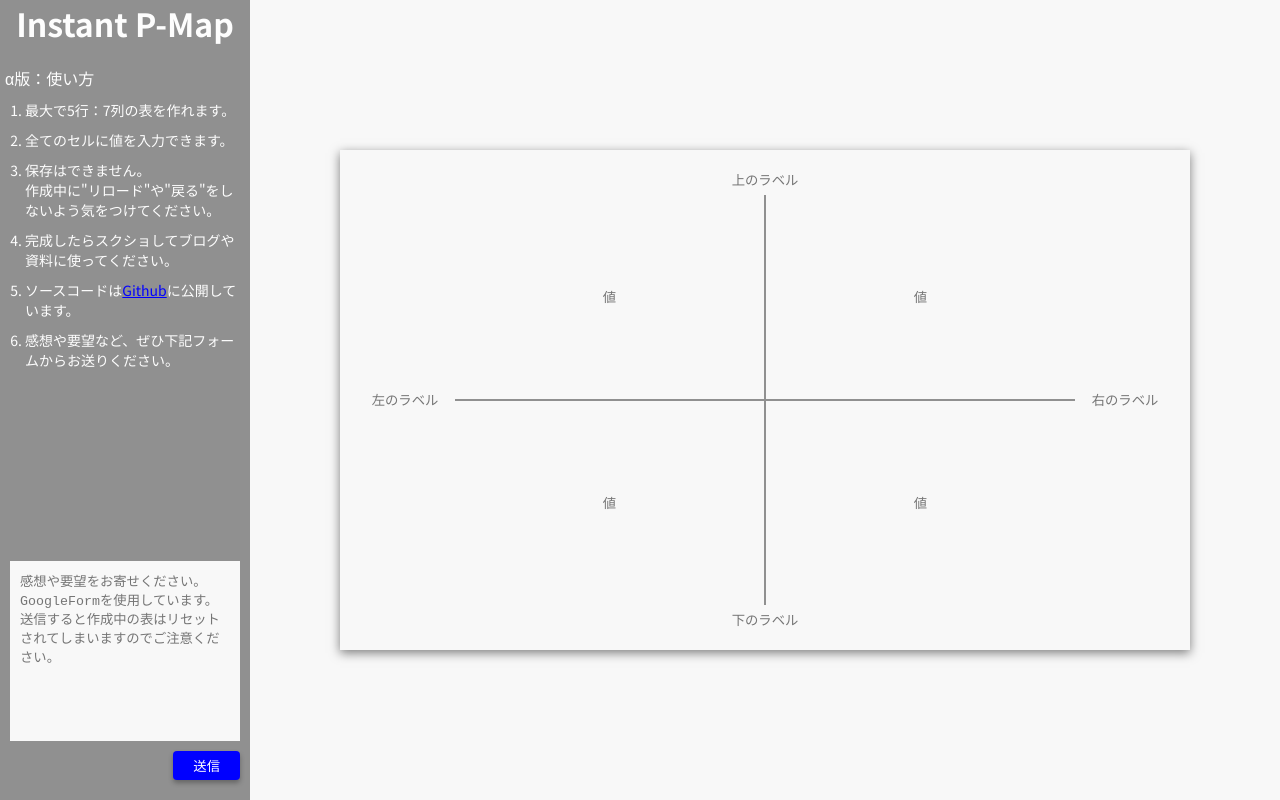
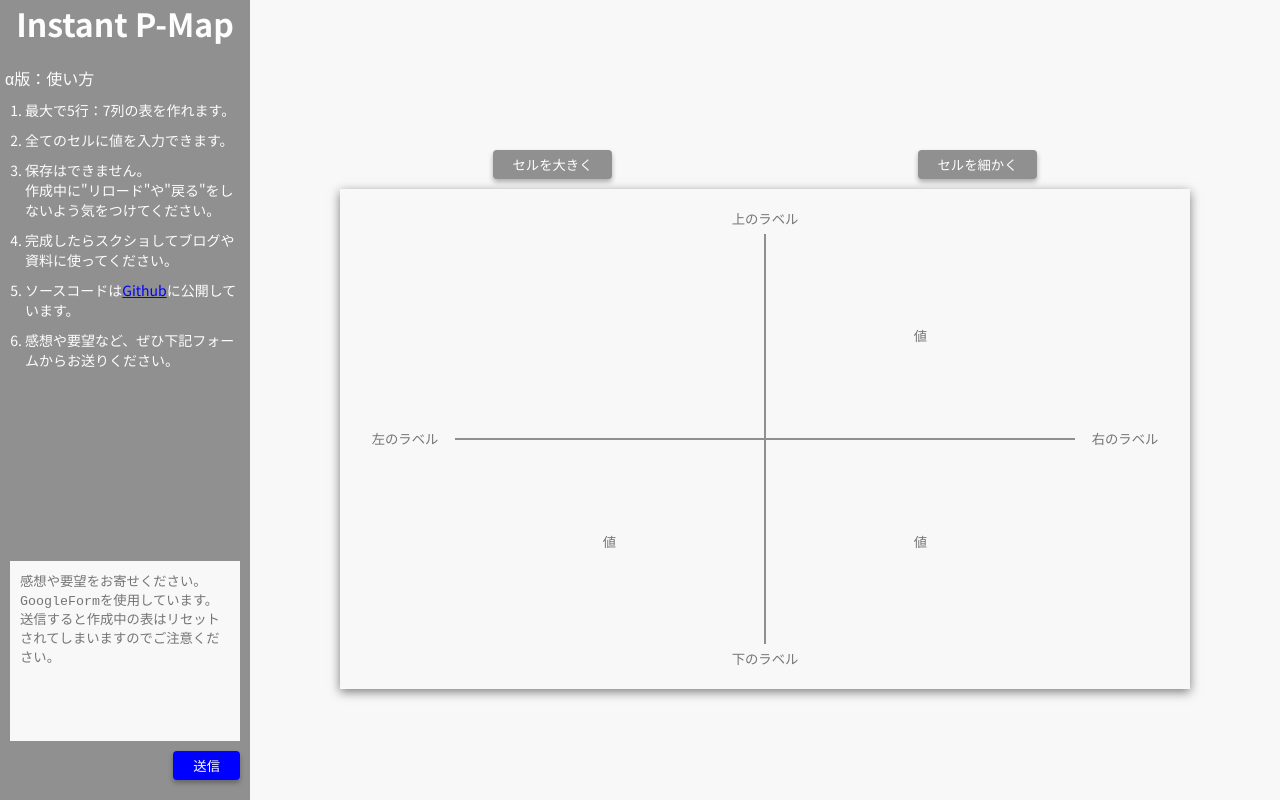
Before and after one commit to jiiiimy/InstantPositioningMap, a React (Create React App) app: page / in a window 1280 px wide. Built offline with nearby package versions, Linux system fonts and the light colour scheme.

Commit message:
create actions reducers store

```diff
--- a/src/actions/index.js
+++ b/src/actions/index.js
@@ -0,0 +1,10 @@
+export const SUBDIVISION = 'SUBDIVISION'
+export const BROADENING = 'BROADENING'
+
+export const subdivision = () => ({
+	type: SUBDIVISION
+})
+
+export const broadening = () => ({
+	type: BROADENING
+})
--- a/src/assets/App.css
+++ b/src/assets/App.css
@@ -106,14 +106,32 @@ textarea{
 	width: 100%;
 	height: 100%;
 	background: #f8f8f8;
+}
+.container._p-map .contents{
+	width: 100%;
+	height: 100%;
 	display: flex;
 	justify-content: center;
 	align-items: center;
 }
-.container._p-map .contents{
+.container._p-map .wrap{
 	width: 850px;
-	height: 500px;
-	padding: 15px;
+  height: 500px;
+}
+.box._button{
+  display: flex;
+  justify-content: space-around;
+}
+.box._button button{
+	margin: 0 0 10px;
+	padding: 5px 20px;
+	background-color: #909090;
+	border-radius: 4px;
+	box-shadow: 0 3px 5px rgba(0,0,0,0.3);
+	display: block;
+}
+.box._map{
+  padding: 15px;
 	box-sizing: border-box;
 	background: #f8f8f8;
   box-shadow: 0 3px 10px rgba(0,0,0,0.5);
--- a/src/components/main.js
+++ b/src/components/main.js
@@ -1,11 +1,30 @@
 import React, {Component} from 'react';
 
+
 class MainArea extends Component {
-	render() {
+	render() {const list = [];
+		const data = [
+			{ name: 'hoge' },
+			{ name: 'nani' },
+			{ name: 'nani' },
+			{ name: 'nani' }
+		]
+		for (let i = 0; i < data.length; i++) {
+			list.push(
+				<div className="_data" key={i}>
+					<input className="_input" type="text" placeholder="hoge" />
+				</div>)
+		}
 		return (
 			<div className="mainArea">
 				<div className="container _p-map">
 					<div className="contents">
+						<div className="wrap">
+							<div className="box _button">
+								<button id="devideLarge">セルを大きく</button>
+								<button id="devideSmall">セルを細かく</button>
+							</div>
+							<div className="box _map">
 								<div className="area _maplabel _tb">
 									<input className="_input" type="text" placeholder="上のラベル"/>
 								</div>
@@ -15,9 +34,7 @@ class MainArea extends Component {
 									</div>
 									<div className="area _p-map">
 										<div className="quadrants _first">
-									<div className="_data">
-										<input className="_input" type="text" placeholder="値" />
-									</div>
+											{/* {list} */}
 										</div>
 										<div className="quadrants _second">
 											<div className="_data">
@@ -45,6 +62,8 @@ class MainArea extends Component {
 							</div>
 						</div>
 					</div>
+				</div>
+			</div>
 		)
 	}
 }
--- a/src/index.js
+++ b/src/index.js
@@ -1,17 +1,17 @@
 import React from 'react';
 import ReactDOM from 'react-dom';
+import {Provider} from 'react-redux';
+import {createStore} from 'redux';
 import './assets/index.css';
 import App from './components/App';
+import reducers from './reducers';
 import * as serviceWorker from './serviceWorker';
 
+const state = createStore(reducers)
 ReactDOM.render(
-  <React.StrictMode>
+  <Provider store={state}>
     <App />
-  </React.StrictMode>,
+  </Provider>,
   document.getElementById('all')
 );
-
-// If you want your app to work offline and load faster, you can change
-// unregister() to register() below. Note this comes with some pitfalls.
-// Learn more about service workers: https://bit.ly/CRA-PWA
 serviceWorker.unregister();
--- /dev/null
+++ b/src/reducers/index.js
@@ -0,0 +1,4 @@
+import {combineReducers} from 'redux'
+import markoff from './markoff'
+
+export default combineReducers({markoff})
--- /dev/null
+++ b/src/reducers/markoff.js
@@ -0,0 +1,13 @@
+import { SUBDIVISION, BROADENING } from '../actions'
+
+const initialize = { devision: 1 }
+export default (state = initialize, action) => {
+	switch (action.type) {
+		case SUBDIVISION:
+			return { division: state.devision * 2 }
+		case BROADENING:
+			return { division: state.devision / 2 }
+		default:
+			return state
+	}
+}
```
Also changed, not shown: public/index.html (+0 -10 lines). Lines whose indentation alone changed are shown as unchanged.
